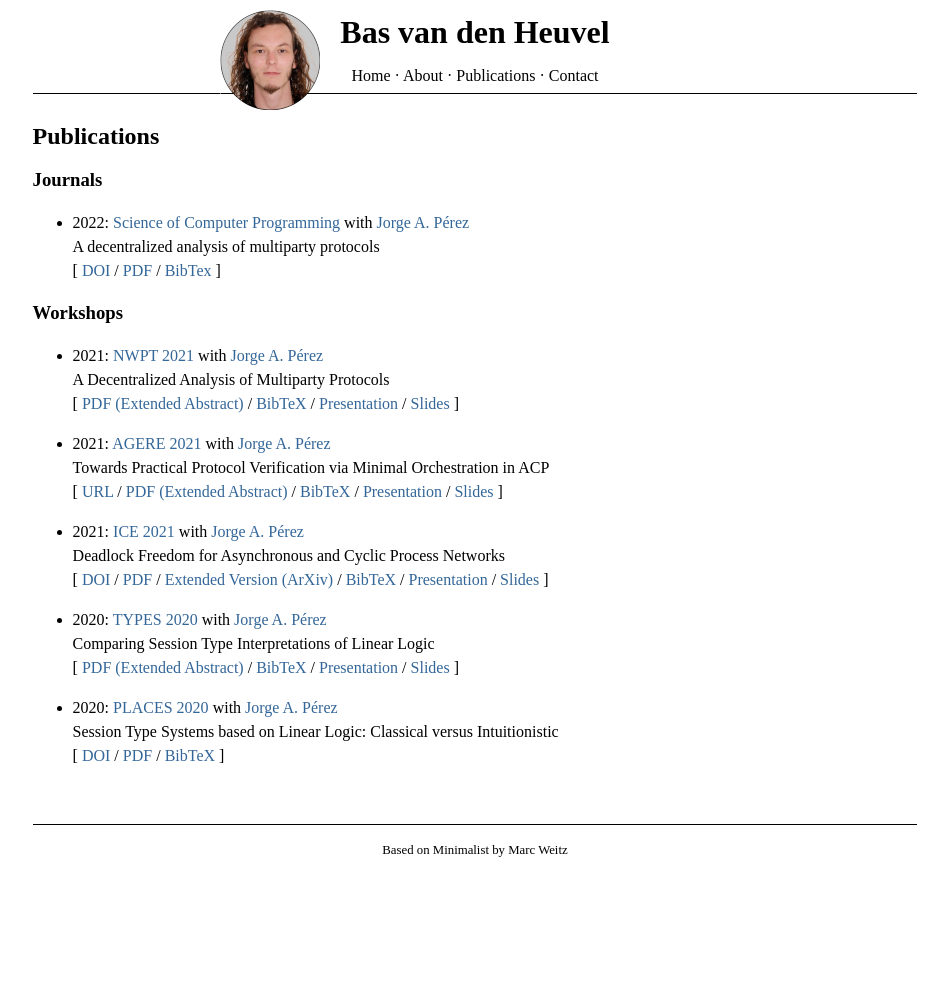
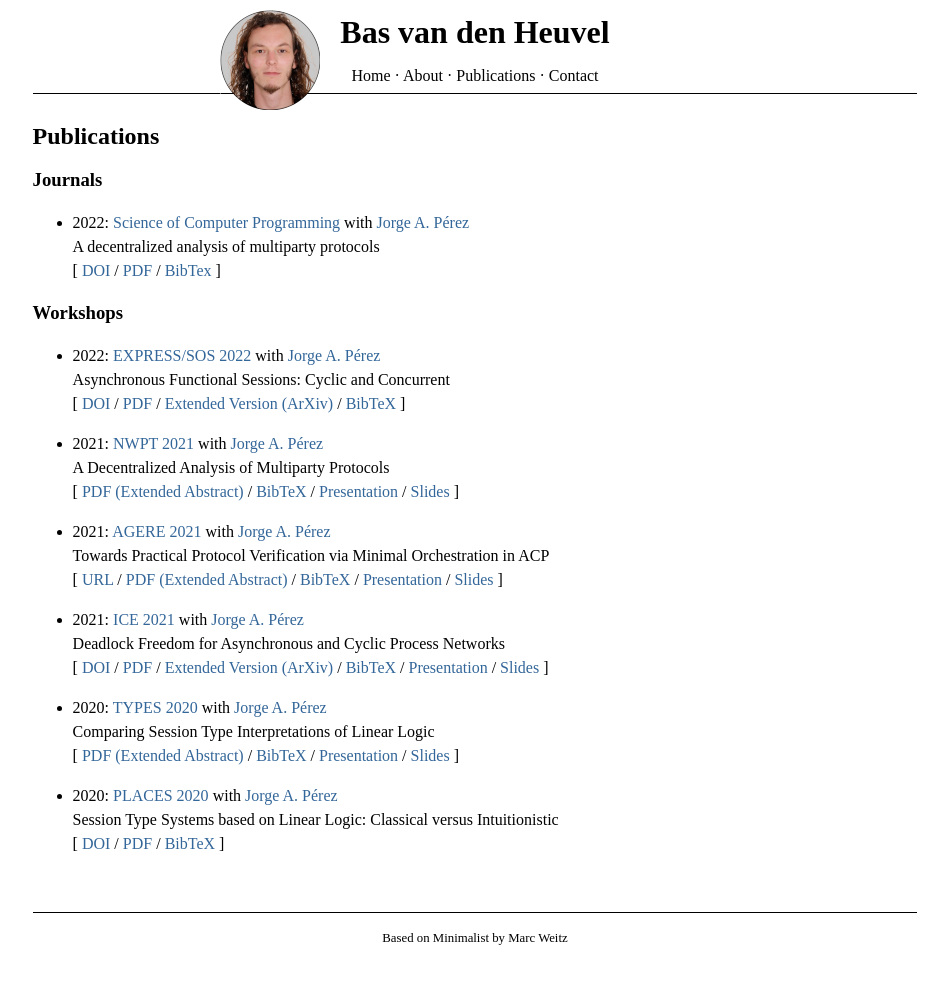
Before and after one commit to basvdheuvel/basvdheuvel.github.io, a Jekyll site: the page built from publications.md, in a window 1280 px wide. Shown: the whole page, without its empty margins (165-1113 px from the left). Built offline with Jekyll 4.4.1, drawn with Linux system fonts in a browser that asks for light colours; before the commit the page ends 900 px from its top, so only the background shows below that.

Commit message:
Update info and add EXPRESS2022

```diff
--- a/Gemfile
+++ b/Gemfile
@@ -33,3 +33,5 @@ gem 'warning'
 
 # To replace Ruby Sass
 gem 'sassc'
+
+gem "webrick", "~> 1.7"
--- a/publications.md
+++ b/publications.md
@@ -19,6 +19,20 @@ permalink: /pubs/
     \]
 
 <h3>Workshops</h3>
+
+* 2022: [EXPRESS/SOS 2022](https://express-sos2022.github.io/) with  [Jorge A. Pérez](https://www.jperez.nl/)
+  <br />
+  Asynchronous Functional Sessions: Cyclic and Concurrent
+  <br />
+  \[
+  [DOI](http://dx.doi.org/10.4204/EPTCS.368.5)
+  /
+  [PDF](https://cgi.cse.unsw.edu.au/~eptcs/paper.cgi?EXPSOS22.5.pdf)
+  /
+  [Extended Version (ArXiv)](https://arxiv.org/abs/2208.07644)
+  /
+  [BibTeX]({{site.url}}{{site.baseurl}}/assets/static/bibtex/express2022.bib)
+  \]
 
 * 2021: [NWPT 2021](http://icetcs.ru.is/nwpt21/) with [Jorge A. Pérez](https://www.jperez.nl/)
   <br />
```
Also changed, not shown: assets/static/bibtex/express2022.bib (added, +13 -0 lines), index.md (+10 -0 lines), Gemfile.lock, 12 other files.
